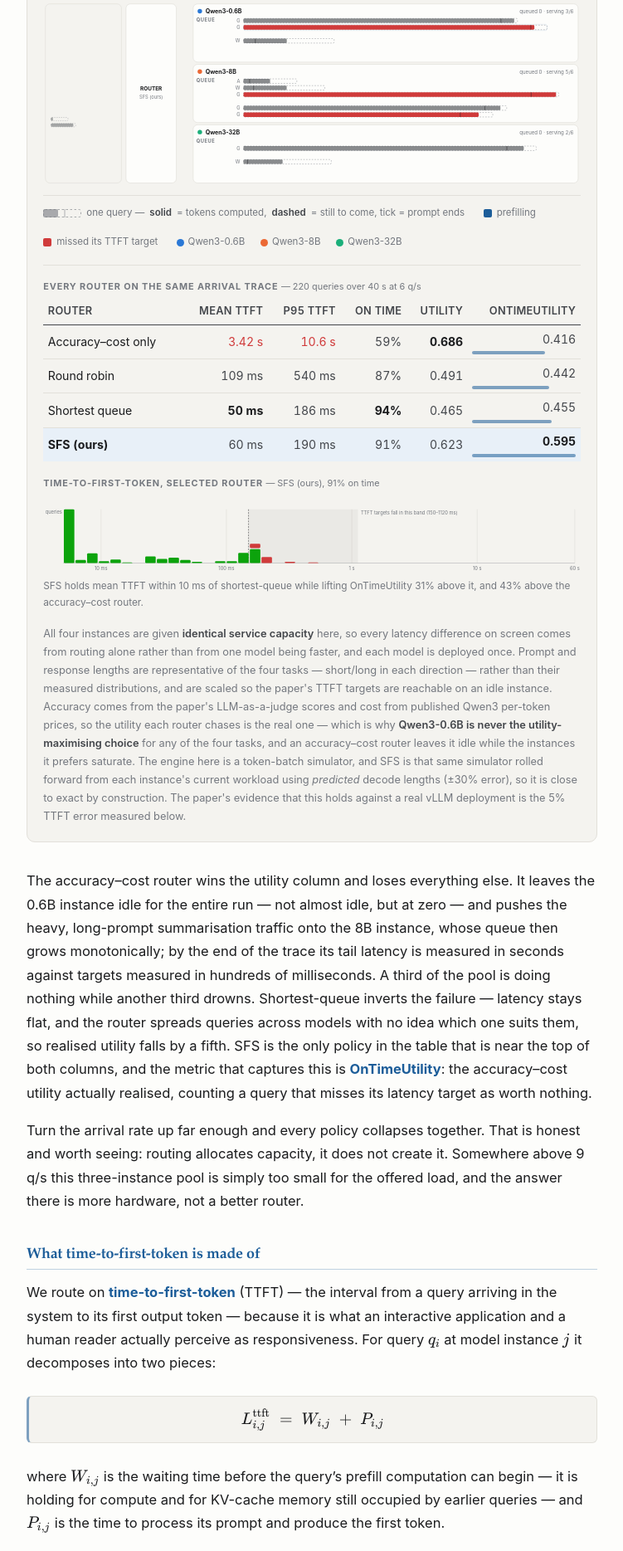
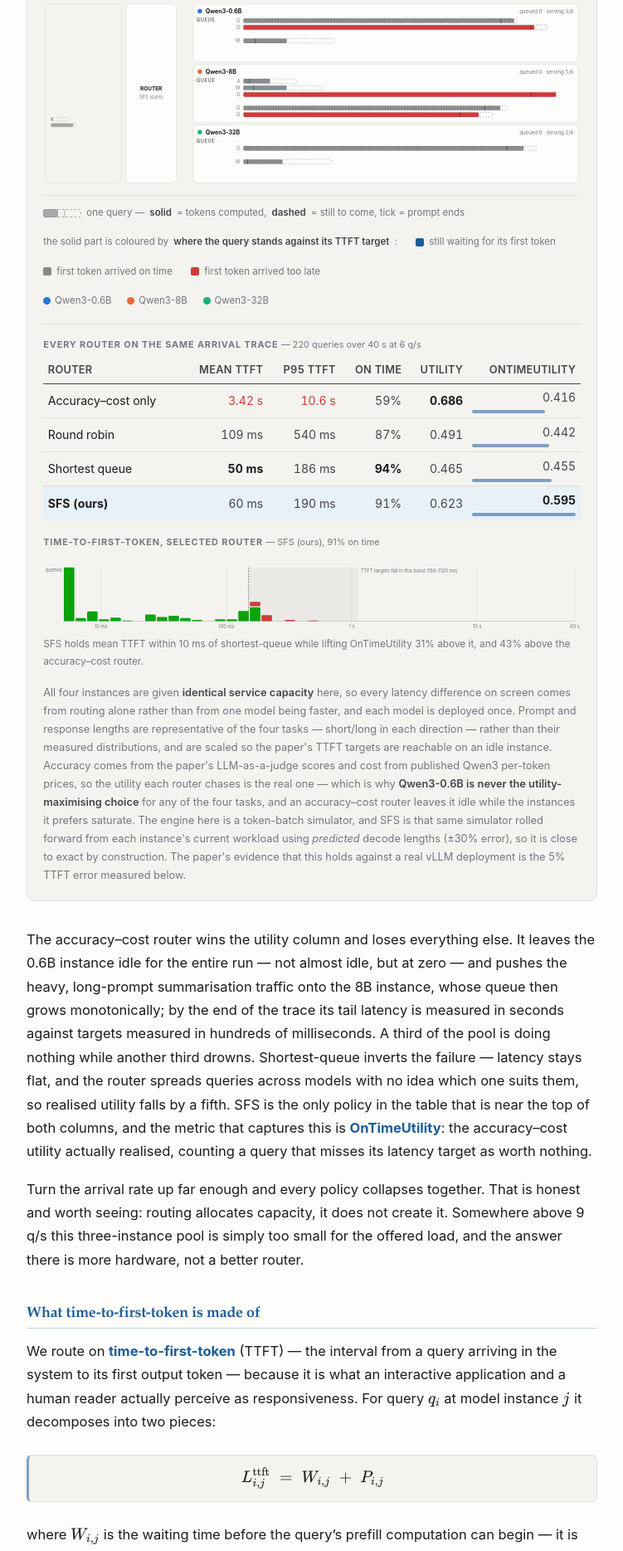
Before and after one commit to patel-shivam/patel-shivam.github.io, a Jekyll site: the page built from papers/latency-routing/index.md, in a window 1280 px wide. Shown: the part 2194-4063 px from the top of the page at 83% size, without its empty margins (264-1015 px from the left). Built offline with Jekyll 4.4.1, drawn with Linux system fonts in a browser that asks for light colours.

Commit message:
Name all three TTFT states in the simulation legend
The legend labelled the blue and red bars but never the grey ones, so the
colour scheme read as incomplete: it was not clear that the solid fill encodes
a query's standing against its own TTFT target rather than which model is
serving it. Adds a lead-in saying so, names the grey state ("first token
arrived on time"), and rewords "prefilling" to "still waiting for its first
token", which is what the blue actually means.

Lifts the grey into an --okink token so the legend swatch and the bar fill
cannot drift apart, and drops the model dots onto their own line since they
answer a different question.

Co-Authored-By: Claude Opus 5 <noreply@anthropic.com>
Claude-Session: https://claude.ai/code/session_015jnh6mbg7R78YhBkTeyijv

```diff
--- a/papers/latency-routing/router.part.html
+++ b/papers/latency-routing/router.part.html
@@ -7,6 +7,8 @@
   --st-warn: #fab219;
   --st-crit: #d03b3b;
   --lane: color-mix(in srgb, var(--muted) 16%, transparent);
+  /* a query that met its target: present but recessive, so the reds carry */
+  --okink: color-mix(in srgb, var(--fg-soft) 62%, transparent);
 
   border: 1px solid var(--rule);
   border-radius: 10px;
@@ -78,7 +80,7 @@
                    stroke-dasharray: 2.5 2.5; opacity: .62; }
 .lr-stage .qfill { stroke: none; }
 .lr-stage .qfill.pre  { fill: var(--accent); }
-.lr-stage .qfill.ok   { fill: color-mix(in srgb, var(--fg-soft) 62%, transparent); }
+.lr-stage .qfill.ok   { fill: var(--okink); }
 .lr-stage .qfill.late { fill: var(--st-crit); }
 .lr-stage .qdiv  { stroke: var(--fg); stroke-width: 1; opacity: .55; }
 .lr-stage .qflash { fill: none; stroke: var(--accent); stroke-width: 1.4; }
@@ -113,6 +115,8 @@
 .lr-legend .it { display: flex; align-items: center; gap: .38rem; }
 .lr-legend svg { display: block; flex: none; }
 .lr-legend b { color: var(--fg-soft); font-weight: 600; }
+.lr-legend .lead { color: var(--muted); }
+.lr-legend .break { flex-basis: 100%; }
 
 /* ── results ──────────────────────────────────────────────────────── */
 .lr-res { margin-top: 1.1rem; padding-top: .95rem; border-top: 1px solid var(--rule); }
@@ -210,9 +214,11 @@
       </svg>
       one query — <b>solid</b> = tokens computed, <b>dashed</b> = still to come, tick = prompt&nbsp;ends
     </span>
-    <span class="it"><svg width="10" height="10" aria-hidden="true"><rect width="10" height="10" rx="2" fill="var(--accent)"></rect></svg> prefilling</span>
-    <span class="it"><svg width="10" height="10" aria-hidden="true"><rect width="10" height="10" rx="2" fill="var(--st-crit)"></rect></svg> missed its TTFT target</span>
-    <span class="it" id="lr-mleg"></span>
+    <span class="it lead">the solid part is coloured by <b>where the query stands against its TTFT target</b>:</span>
+    <span class="it"><svg width="10" height="10" aria-hidden="true"><rect width="10" height="10" rx="2" fill="var(--accent)"></rect></svg> still waiting for its first token</span>
+    <span class="it"><svg width="10" height="10" aria-hidden="true"><rect width="10" height="10" rx="2" fill="var(--okink)"></rect></svg> first token arrived on time</span>
+    <span class="it"><svg width="10" height="10" aria-hidden="true"><rect width="10" height="10" rx="2" fill="var(--st-crit)"></rect></svg> first token arrived too late</span>
+    <span class="it break" id="lr-mleg"></span>
   </div>
 
   <div class="lr-res">
```
